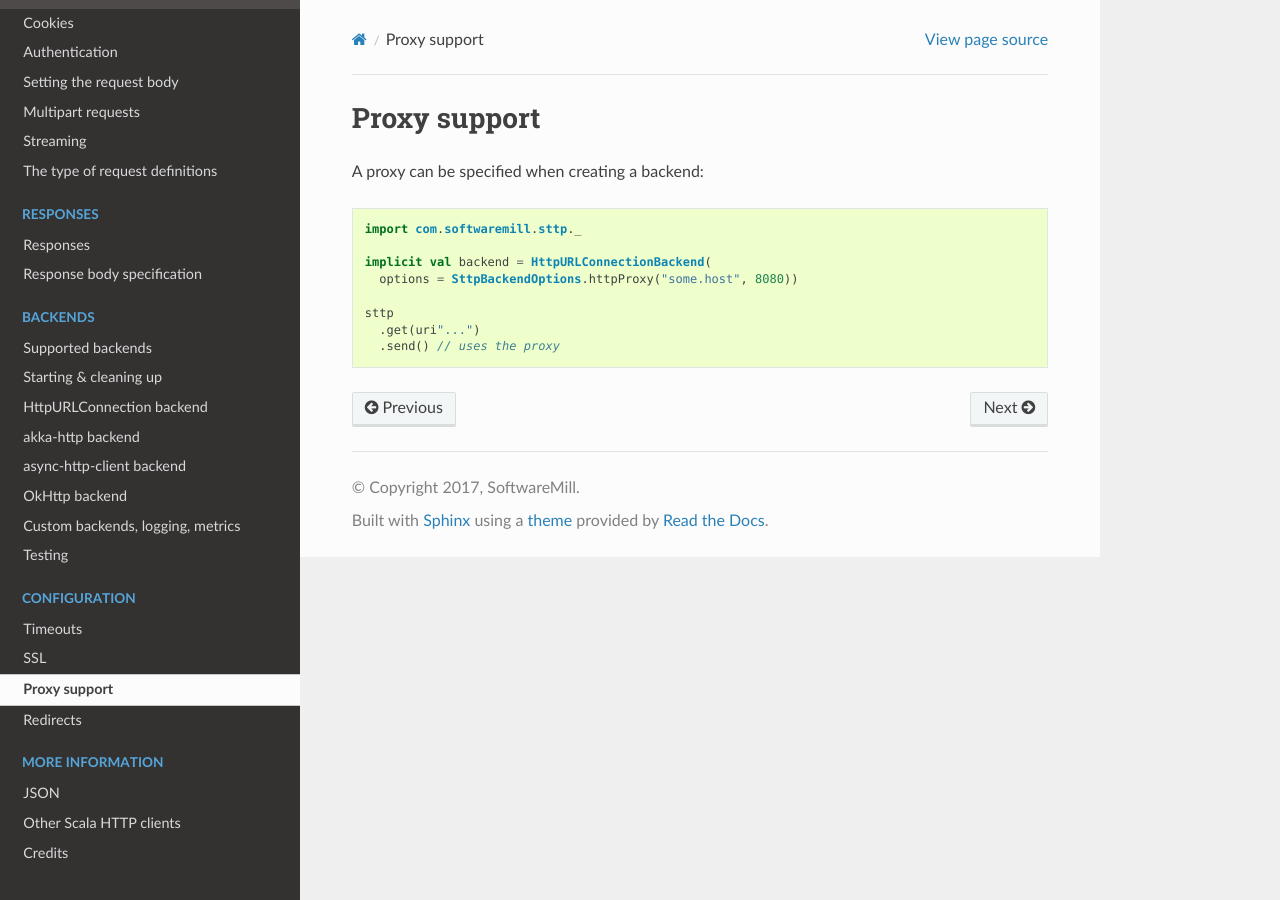
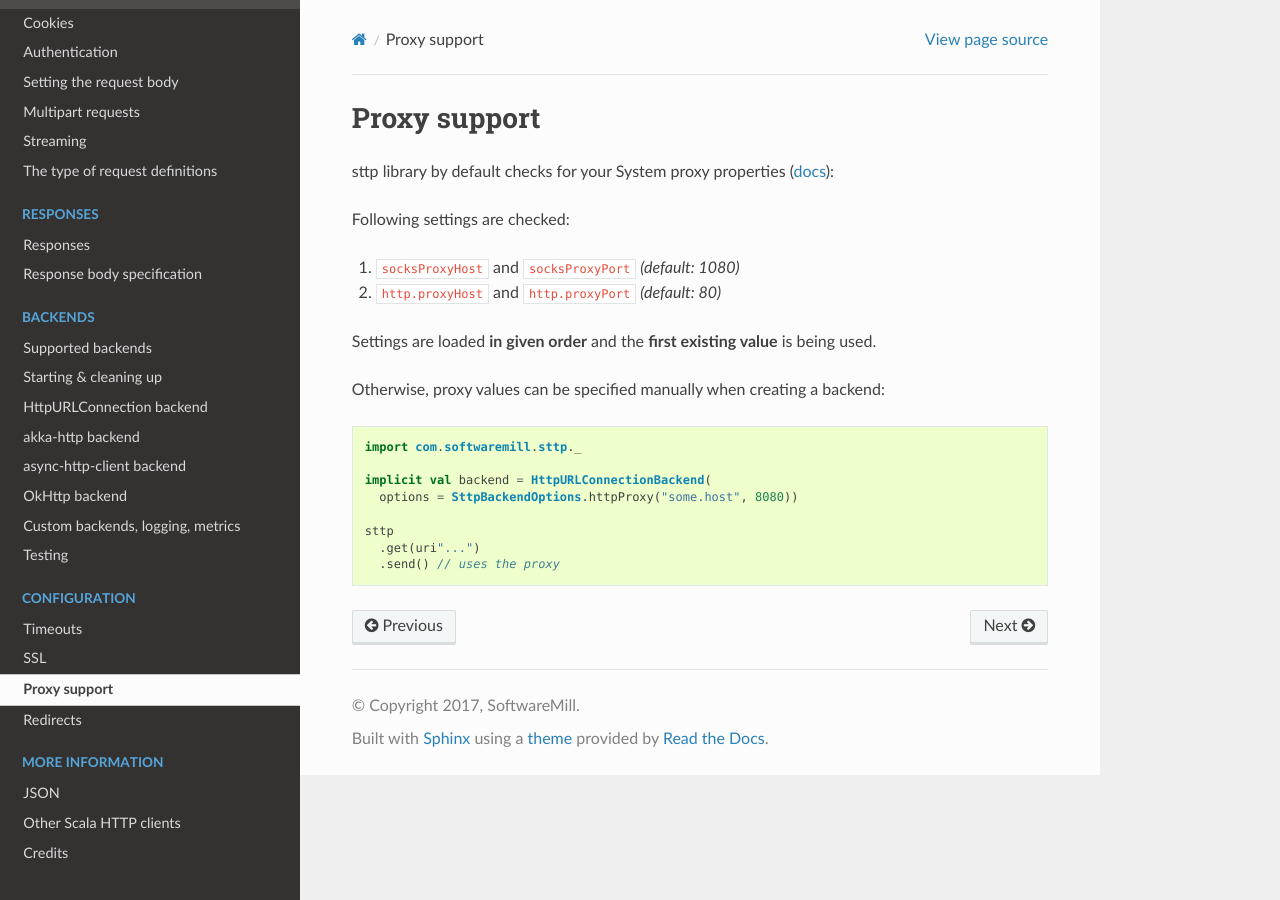
Before and after one commit to softwaremill/sttp, a Sphinx documentation site: the page built from docs/conf/proxy.rst, in a window 1280 px wide. Built offline with Sphinx 7.4.7 and the Read the Docs theme 2.0.0, drawn with Linux system fonts in a browser that asks for light colours.

Commit message:
Loading system proxy values by default

```diff
--- a/docs/conf/proxy.rst
+++ b/docs/conf/proxy.rst
@@ -1,7 +1,16 @@
 Proxy support
 =============
 
-A proxy can be specified when creating a backend::
+sttp library by default checks for your System proxy properties (`docs <https://docs.oracle.com/javase/8/docs/api/java/net/doc-files/net-properties.html>`_):
+
+Following settings are checked:
+
+1. ``socksProxyHost`` and ``socksProxyPort`` *(default: 1080)*
+2. ``http.proxyHost`` and ``http.proxyPort`` *(default: 80)*
+
+Settings are loaded **in given order** and the **first existing value** is being used.
+
+Otherwise, proxy values can be specified manually when creating a backend::
 
   import com.softwaremill.sttp._
 
```
Also changed, not shown: 2 other files.
